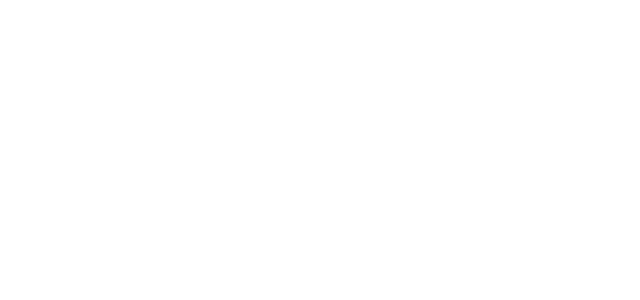
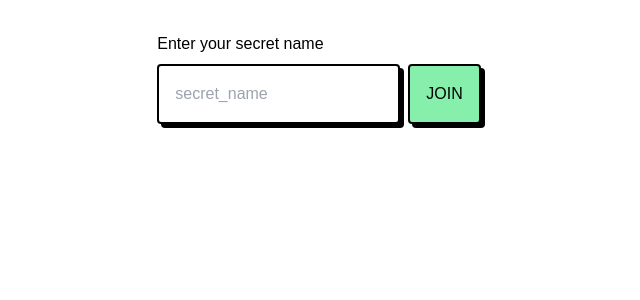
Before and after one commit to sglkc/kawalink, a Vue app: page / in a window 1280 px wide. Shown: the top 300 px of the page, without its empty margins (321-961 px from the left). Built offline with nearby package versions, Linux system fonts and the light colour scheme; the HTML template or start-up script is replaced by a standard one.

Commit message:
feat(components): add Button, Input

```diff
--- a/src/App.vue
+++ b/src/App.vue
@@ -1,10 +1,49 @@
 <script setup lang="ts">
+import { ref } from 'vue'
+import Button from './components/Button.vue'
+import Input from './components/Input.vue'
+
+const secret = ref(location.hash?.slice(1))
+const hasJoined = ref(false)
+
+function onFormSubmit(e: Event) {
+  e.preventDefault()
+
+  if (hasJoined.value) return
+
+  hasJoined.value = true
+}
+
+function leave() {
+  hasJoined.value = false
+}
+
+function copyToClipboard() {
+  navigator.clipboard.writeText(secret.value)
+}
 </script>
 
 <template>
-  <header>
-  </header>
-
-  <main>
+  <main class="font-body p-8 grid justify-center gap-4">
+    <form class="grid gap-2" @submit="onFormSubmit">
+      <label for="id-input">Enter your secret name</label>
+      <div class="flex gap-2">
+        <Input
+          v-model.trim="secret"
+          id="id-input"
+          placeholder="secret_name"
+          pattern="[\w\d]{1,32}"
+          autocomplete="off"
+          required
+        />
+        <Button v-if="!hasJoined" class="bg-green-300" type="submit">JOIN</Button>
+        <Button v-if="hasJoined" class="bg-blue-300" @click="copyToClipboard">
+          COPY
+        </Button>
+        <Button v-if="hasJoined" class="bg-red-300" @click="leave">
+          <div class="i-mci:close-fill"></div>
+        </Button>
+      </div>
+    </form>
   </main>
 </template>
--- /dev/null
+++ b/src/components/Button.vue
@@ -0,0 +1,5 @@
+<template>
+  <button class="p-4 rounded b-2 b-black shadow-base">
+    <slot />
+  </button>
+</template>
--- /dev/null
+++ b/src/components/Input.vue
@@ -0,0 +1,10 @@
+<script setup lang="ts">
+const model = defineModel()
+</script>
+
+<template>
+  <input
+    class="p-4 b-2 b-base rounded shadow-base"
+    v-model="model"
+  />
+</template>
```
